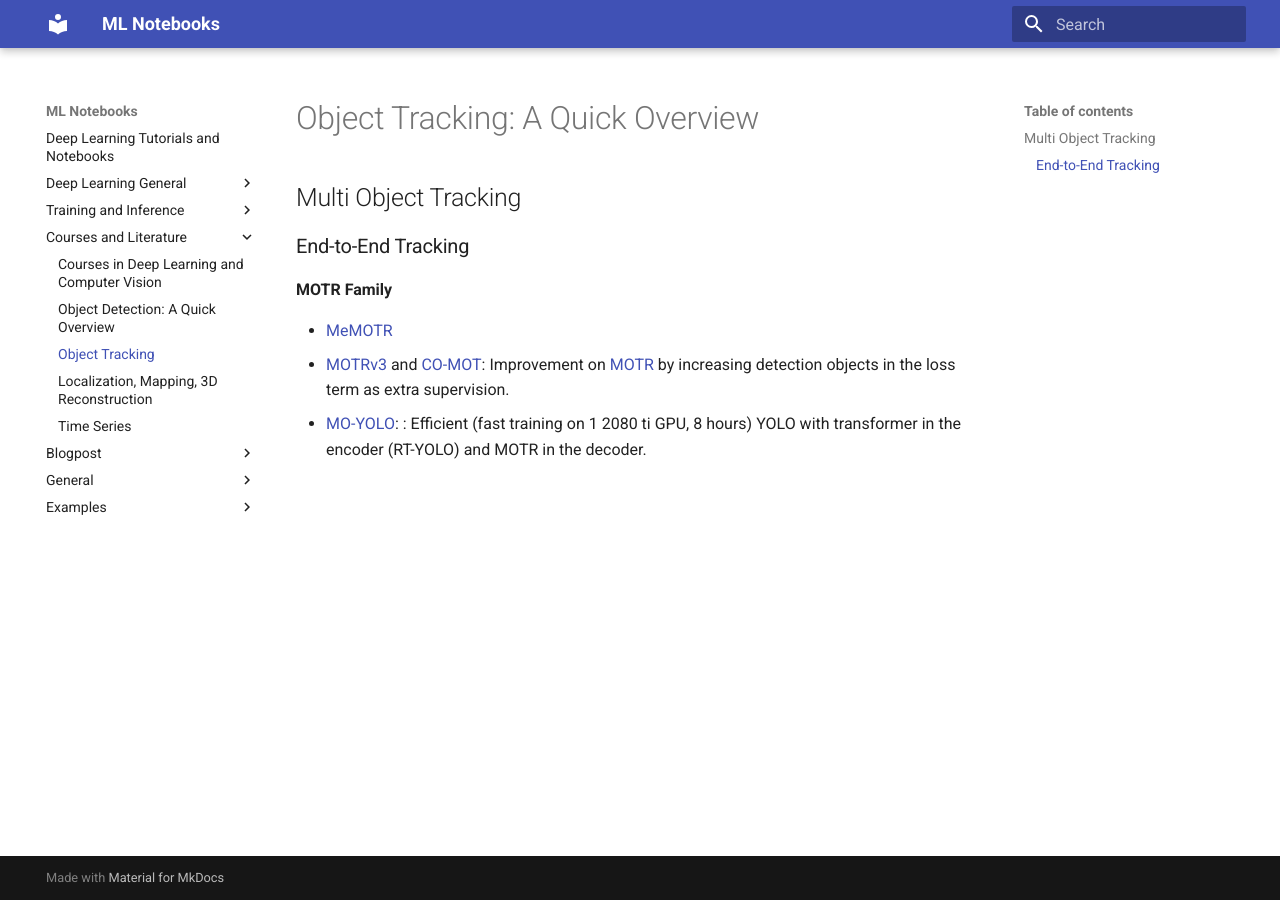
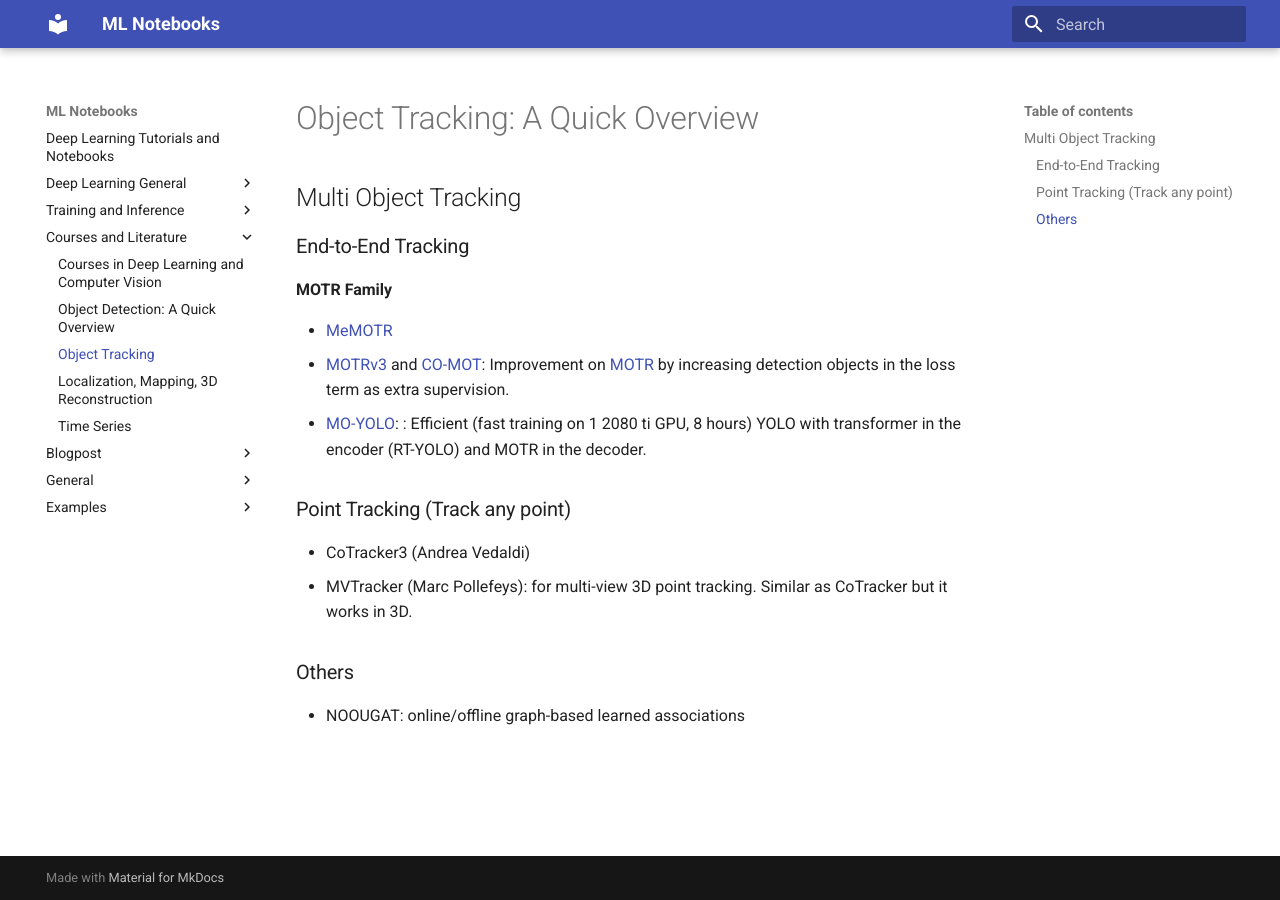
Before and after one commit to fkariminejadasl/ml-notebooks, an MkDocs documentation site: the page built from docs/tracking.md, in a window 1280 px wide. Built offline with MkDocs 1.6.1 and Material for MkDocs 9.7.7, drawn with Linux system fonts in a browser that asks for light colours.

Commit message:
update tracking

```diff
--- a/docs/tracking.md
+++ b/docs/tracking.md
@@ -9,3 +9,12 @@
 - [MeMOTR](https://arxiv.org/abs/2307.15700)
 - [MOTRv3](https://arxiv.org/abs/2305.14298) and [CO-MOT](https://arxiv.org/abs/2305.12724): Improvement on [MOTR](https://arxiv.org/abs/2105.03247) by increasing detection objects in the loss term as extra supervision.
 - [MO-YOLO](https://arxiv.org/abs/2310.17170): : Efficient (fast training on 1 2080 ti GPU, 8 hours) YOLO with transformer in the encoder (RT-YOLO) and MOTR in the decoder.
+
+### Point Tracking (Track any point)
+
+- CoTracker3  (Andrea Vedaldi)
+- MVTracker (Marc Pollefeys): for multi-view 3D point tracking. Similar as CoTracker but it works in 3D.
+
+### Others
+
+- NOOUGAT: online/offline graph-based learned associations
```
